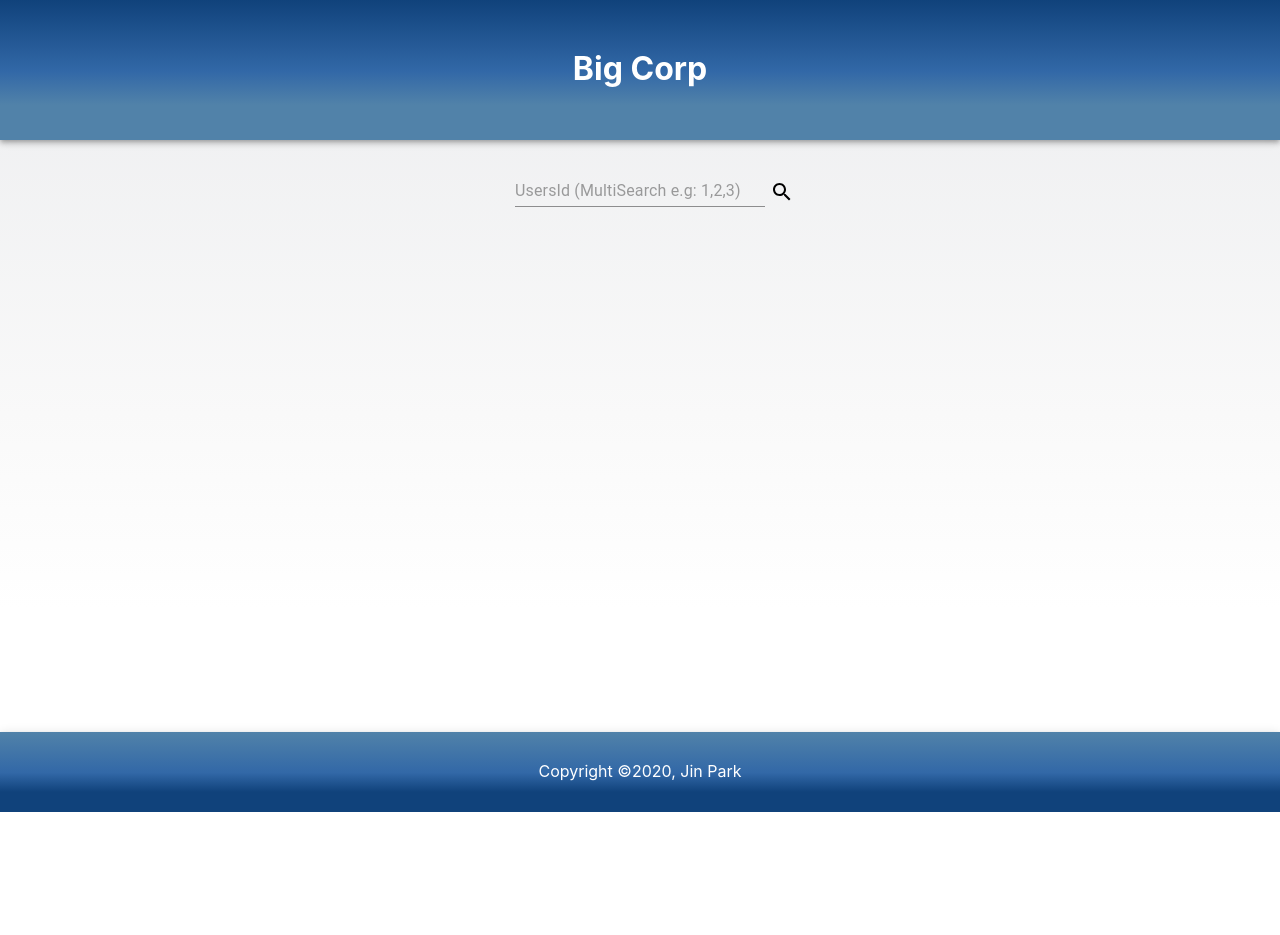
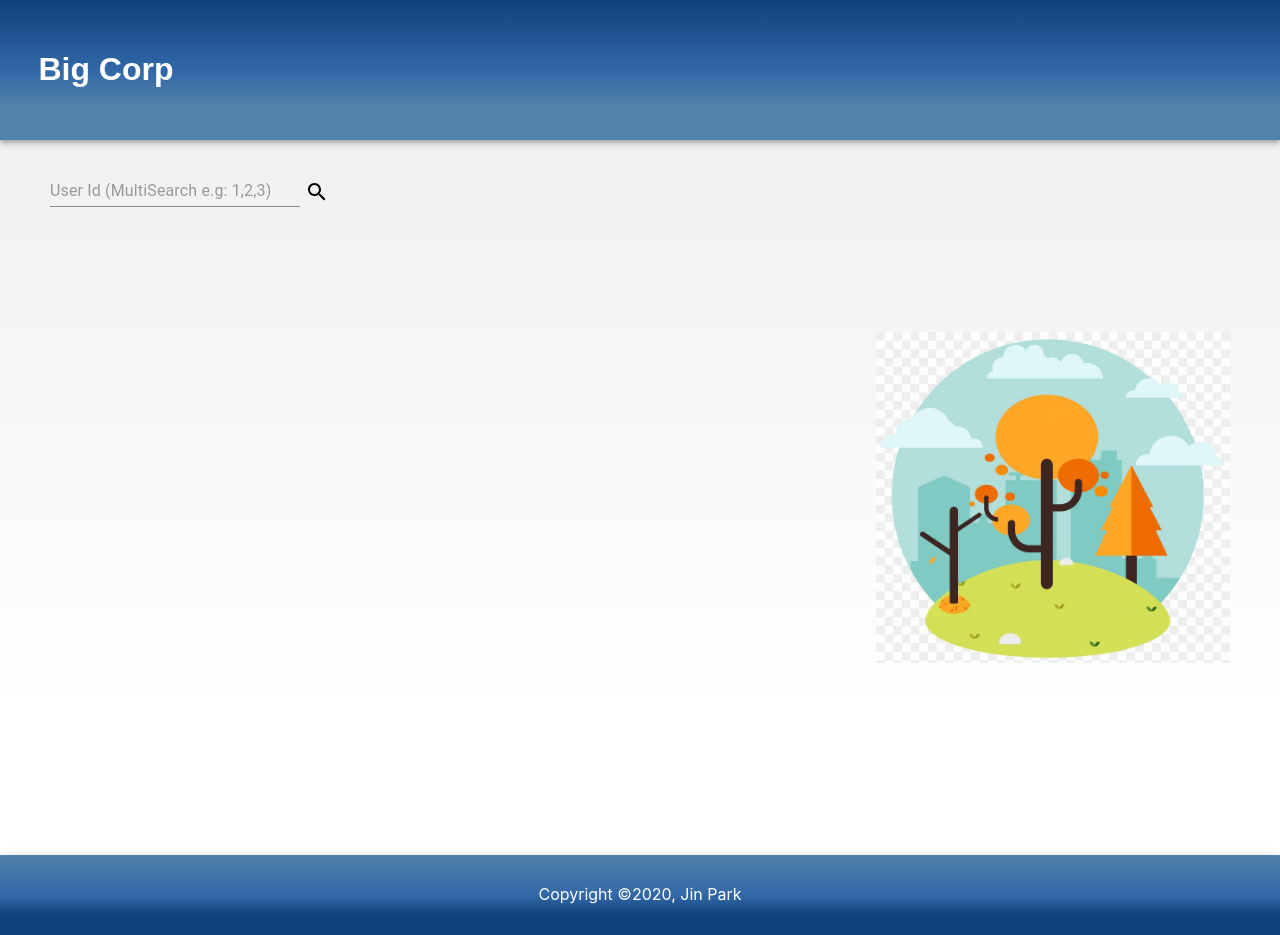
Before and after one commit to zerogamma/bigCorp, a React (Create React App) app: page /home in a window 1280 px wide. Before the commit the page ends 812 px from the top, so only its background shows below. Built offline with nearby package versions, Linux system fonts and the light colour scheme; no server answers.

Commit message:
bugfix and style

```diff
--- a/src/components/common/header/style.js
+++ b/src/components/common/header/style.js
@@ -3,12 +3,14 @@ import styled from 'styled-components'
 
 export const HdContainer = styled.div`
     display: block;
-    padding: 30px 2% 30px 2%;
+    padding: 30px 3% 30px 3%;
     background-image: linear-gradient( #10427b 0%, #3268a7 51%, #5182a9 75%);
     box-shadow: 0px 2px 4px -1px rgba(0,0,0,0.2), 0px 4px 5px 0px rgba(0,0,0,0.14), 0px 1px 10px 0px rgba(0,0,0,0.12);
 `
 
 export const TText = styled.h1`
     display: block;
-    text-align: center;
+    text-align: lett;
+    font-family: sans-serif;
+    font-weight: 800;
 `
--- a/src/components/common/mainContainer/mainContainer.js
+++ b/src/components/common/mainContainer/mainContainer.js
@@ -3,7 +3,8 @@ import { ThemeProvider } from 'styled-components'
 import {
     LayoutContainer,
     MainContent,
-    ClearFooter
+    ImgContent,
+    Content
 } from './style';
 import GlobalStyles from "../../../utils/style/GlobalStyle";
 import theme from "../../../utils/style/theme";
@@ -17,8 +18,10 @@ const MainContainer = ({children}) => (
         <LayoutContainer>
           <Header title='Big Corp'/>
           <MainContent>
-          {children}
-          <ClearFooter />
+              <Content>
+                {children}
+              </Content>
+              <ImgContent />
           </MainContent>
         <Footer />
         </LayoutContainer>
--- a/src/components/common/mainContainer/style.js
+++ b/src/components/common/mainContainer/style.js
@@ -1,4 +1,5 @@
 import styled from 'styled-components'
+import treeImg from '../../../content/img/tree.jpg'
 
 export const LayoutContainer = styled.div`
     position: relative;
@@ -7,13 +8,19 @@ export const LayoutContainer = styled.div`
 `
 export const MainContent = styled.div`
     position: relative;
-    margin: 35px 50px 0;
+    margin: 35px 50px;
     min-height: 100%;
     height: 100%;
+    display:grid;
+    grid-template-columns: 70% 30%;
 `
 
-export const ClearFooter = styled.div`
-    min-height: 500px;
-    max-height: 500px;
-    clear: both;
+export const Content = styled.div``
+
+export const ImgContent = styled.div`
+    background-image: url(${treeImg});
+    background-repeat: no-repeat;
+    height: 645px;
+    background-size: contain;
+    background-position-y: center;
 `
--- a/src/components/common/search-bar/style.js
+++ b/src/components/common/search-bar/style.js
@@ -3,8 +3,8 @@ import SearchIcon from '@material-ui/icons/Search';
 import TextField from '@material-ui/core/TextField'
 
 export const SchContainer = styled.div`
-    text-align: center;
-    margin-bottom: 25px;
+    text-align: left;
+    margin-bottom: 60px;
 `
 
 export const SchBox = styled(TextField)`
--- a/src/components/treeview/employee-card/employee-card.js
+++ b/src/components/treeview/employee-card/employee-card.js
@@ -2,11 +2,12 @@ import React from 'react';
 import {
     Card,
     CrdText,
-    CrdIcon,
     CrdData,
     CrdEmployeeInfo,
     CrdPrimaryData,
-    CrdSecondaryData
+    CrdSecondaryData,
+    CrdAddIcon,
+    CrdRemoveIcon
 } from './style'
 import _ from 'lodash'
 
@@ -22,7 +23,7 @@ const EmployeeCard = (props) => {
     }
 
     return <Card onClick={onClickFunc} >
-                <CrdIcon active={ _.includes(props.active, props.data.id)} />
+                { _.includes(props.active, props.data.id) ? <CrdRemoveIcon /> : <CrdAddIcon />}
                 <CrdData>
                     <CrdText>Id: <span>{props.data.id}</span></CrdText>
                     <CrdEmployeeInfo>
--- a/src/components/treeview/employee-card/style.js
+++ b/src/components/treeview/employee-card/style.js
@@ -2,6 +2,8 @@ import styled from 'styled-components'
 import MaterialCard from '@material-ui/core/Card';
 import CardContent from '@material-ui/core/CardContent';
 import Typography from '@material-ui/core/Typography';
+import AddCircleIcon from '@material-ui/icons/AddCircle';
+import RemoveCircleIcon from '@material-ui/icons/RemoveCircle';
 
 export const Card = styled(MaterialCard)`
     display: grid;
@@ -10,6 +12,7 @@ export const Card = styled(MaterialCard)`
     padding: 8px;
     margin: 15px 0px;
     grid-template-columns: 10% 90%;
+    gap: 5px;
     *{
         pointer-events: none
     }
@@ -29,20 +32,19 @@ export const CrdEmployeeInfo = styled.div`
     display: grid;
     grid-template-columns: 60% 40%;
     width: 340px;
+    padding-left: 10px;
+    padding-top: 10px;
 `
 export const CrdPrimaryData = styled.div``
 export const CrdSecondaryData = styled.div``
 
 export const CrdData = styled(CardContent)`
-    margin-left: 5px;
+    border-left: 1px solid;
+`
+export const CrdAddIcon = styled(AddCircleIcon)`
+    margin: auto;
 `
 
-export const CrdIcon = styled.div`
+export const CrdRemoveIcon = styled(RemoveCircleIcon)`
     margin: auto;
-    padding-bottom: 12px;
-    font-size: 35px;
-    width:10px;
-	&:after {
-		${props => !props.active ? `content: "+";` : `content: "–";`}
-  }
 `
--- a/src/components/treeview/employee-list/employee-list.js
+++ b/src/components/treeview/employee-list/employee-list.js
@@ -18,15 +18,18 @@ const List = (props) => {
 
     const [activeButton, setActiveButton] = useState([])
     const [sameButton, setSameButtom] = useState(false)
-    const [treeCall, setTreeCall] = useState(false)
+    const [historySearchCall, setHistorySearchCall] = useState(props.searchCall)
 
-    const innerCall = (func, typeCall) => {
-        setActiveButton(func())
+    let changeValue = false;
+
+    if (historySearchCall !== props.searchCall){
+        props.searchCall ? changeValue = true : changeValue = false;
+        setHistorySearchCall(props.searchCall)
     }
 
     if (props.searchCall !== undefined)
-        if(activeButton.length !== 0 && props.searchCall === true)
-            innerCall(()=>[])
+        if(activeButton.length !== 0 && changeValue === true )
+            setActiveButton(()=>[])
 
     return  props.data.map( (list, i)=> {
         const isInclude = _.includes(activeButton, list.id)
@@ -38,7 +41,7 @@ const List = (props) => {
                                     reActive={sameButton}
                                     active={activeButton}
                                     reActionClick={setSameButtom}
-                                    actionClick={innerCall}
+                                    actionClick={setActiveButton}
                                     searchFunc={props.action}
                                     data={list}/>
                                 { (hasChildren(list) && isInclude) && <>
--- a/src/pages/home-page.js
+++ /dev/null
@@ -1,9 +0,0 @@
-import React from 'react'
-import MainContainer from '../components/common/mainContainer'
-
-const Home = () => {
-    return <MainContainer>
-    </MainContainer>
-}
-
-export default Home;
--- a/src/pages/index.js
+++ b/src/pages/index.js
@@ -1,2 +1 @@
-export { default as Home } from './home-page';
 export { default as Tree } from './treeview-page';
--- a/src/pages/treeview-page.js
+++ b/src/pages/treeview-page.js
@@ -46,7 +46,7 @@ const Employee = () => {
 
 
     return <MainContainer>
-                <SearchBar search={search} placeholder='UsersId (MultiSearch e.g: 1,2,3)' />
+                <SearchBar search={search} placeholder='User Id (MultiSearch e.g: 1,2,3)' />
                 <List search={search} />
             </MainContainer>
 }
```
Also changed, not shown: src/content/img/tree.jpg (added).
